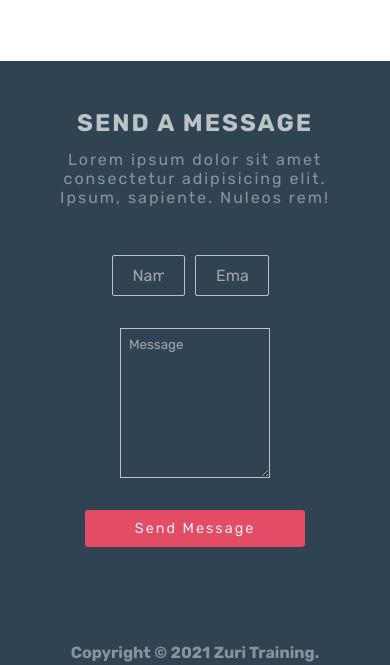
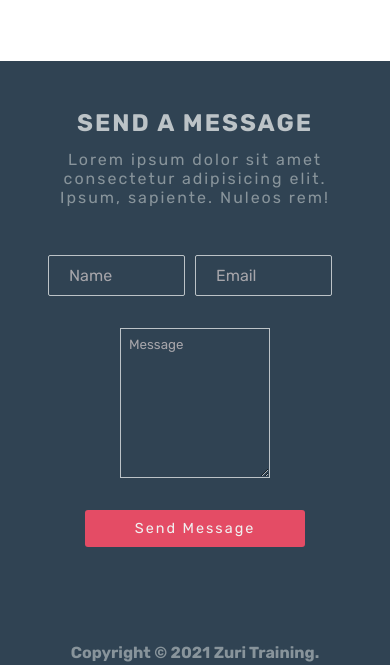
Before and after one commit to tiwatee/Zuri-Responsive-Site, a plain HTML site: page index.html in a window 390 px wide. Shown: the part 2684-3349 px from the top of the page. Drawn offline with Linux system fonts and the light colour scheme.

Commit message:
Update styles.css
second commit

```diff
--- a/styles.css
+++ b/styles.css
@@ -534,3 +534,12 @@ div.footer h6 {
         height: 230px;
     }
 }
+@media only screen and (max-width: 768px) {
+    input[type="text"] {
+        width: 100%;
+    }
+
+    input[type="email"] {
+        width: 100%;
+    }
+}
```
